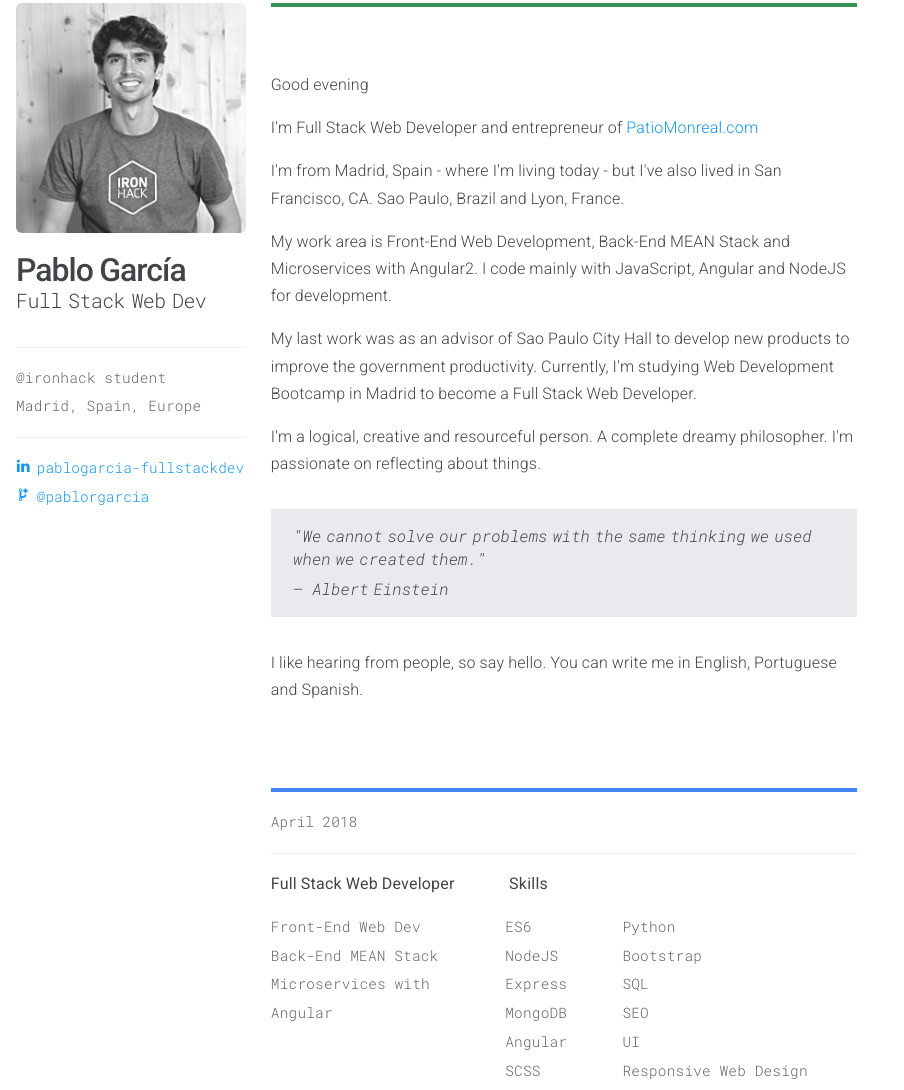
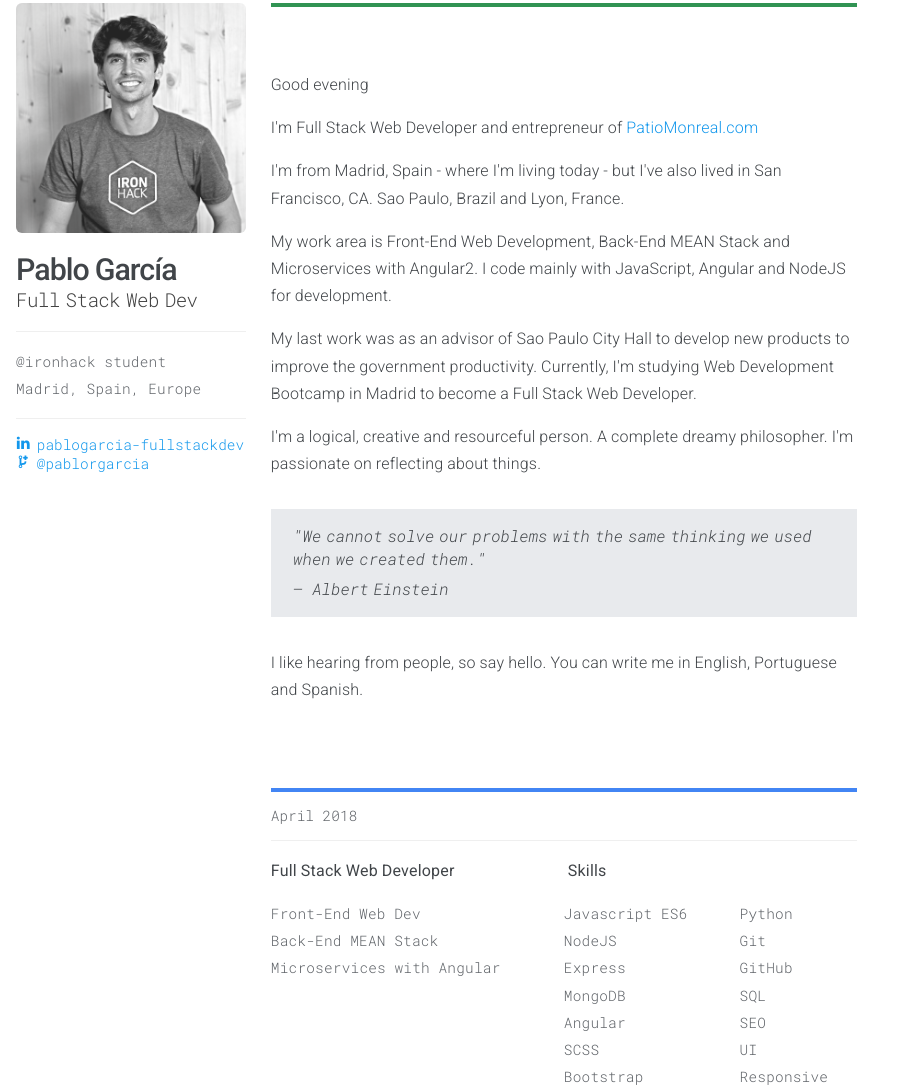
Before and after one commit to pablorgarcia/pablorgarcia.github.io, a plain HTML site: page index.html in a window 1280 px wide. Shown: the part 21-1111 px from the top of the page, without its empty margins (0-904 px from the left). Drawn offline with Linux system fonts and the light colour scheme.

Commit message:
footer styles improved

```diff
--- a/index.html
+++ b/index.html
@@ -87,19 +87,21 @@
     <li><p><span>Back-End MEAN Stack</span></p></li>
     <li><p><span>Microservices with Angular</span></p></li>
   </ul><ul class="footer-col-2">
-    <li><p><span>ES6</span></p></li>
+    <li><p><span>Javascript ES6</span></p></li>
     <li><p><span>NodeJS</span></p></li>
     <li><p><span>Express</span></p></li>
     <li><p><span>MongoDB</span></p></li>
     <li><p><span>Angular</span></p></li>
     <li><p><span>SCSS</span></p></li>
-  </ul><ul class="footer-col-3">
+    <li><p><span>Bootstrap</span></p></li>
+  </ul><ul>
     <li><p><span>Python</span></p></li>
-    <li><p><span>Bootstrap</span></p></li>
+    <li><p><span>Git</span></p></li>
+    <li><p><span>GitHub</span></p></li>
     <li><p><span>SQL</span></p></li>
     <li><p><span>SEO</span></p></li>
     <li><p><span>UI</span></p></li>
-    <li><p><span>Responsive Web Design</span></p></li>
+    <li><p><span>Responsive</span></p></li>
   </ul>
 </footer>
 
--- a/stylesheets/main.css
+++ b/stylesheets/main.css
@@ -51,7 +51,7 @@ main p { margin-bottom: 1rem; }
 span, .extra-info a {
   font-family: 'Roboto Mono', monospace;
   font-size: 0.9rem;
-  line-height: 1.8rem;
+  line-height: 1rem;
   color: #5f6368;
 }
 
@@ -162,9 +162,8 @@ Disabled text: 26% #000000
   border-bottom: 1px solid #efefef;
 }
 
-.footer-col-1 { width: calc(40% - 1rem); margin-right: 1rem; }
-.footer-col-2 { width: calc(20% - 1rem); margin-right: 1rem; }
-.footer-col-3 { width: 40%; }
+.footer-col-1 { width: calc(50% - 1rem); margin-right: 1rem; }
+.footer-col-2 { width: calc(30% - 1rem); margin-right: 1rem; }
 
 @media (min-width: 450px) {
 
@@ -235,7 +234,7 @@ Disabled text: 26% #000000
   h1 {
     line-height: 2rem;
     text-align: left;
-    font-size: 32px;
+    font-size: 1.9rem;
     margin-top: 1.3rem;
     margin-right: 0;
     letter-spacing: -0.96px;
@@ -243,7 +242,7 @@ Disabled text: 26% #000000
   }
 
   h2 {
-    font-size: 20px;
+    font-size: 1.2rem;
     line-height: 1.8rem;
     text-align: left;
     margin-bottom: 1rem;
@@ -279,8 +278,7 @@ Disabled text: 26% #000000
 
   .extra-info {
     display: block;
-    margin-top: 1rem;
-    padding-top: 1rem;
+    padding: 1rem 0;
     border-top: 1px solid #efefef;
   }
 
```
